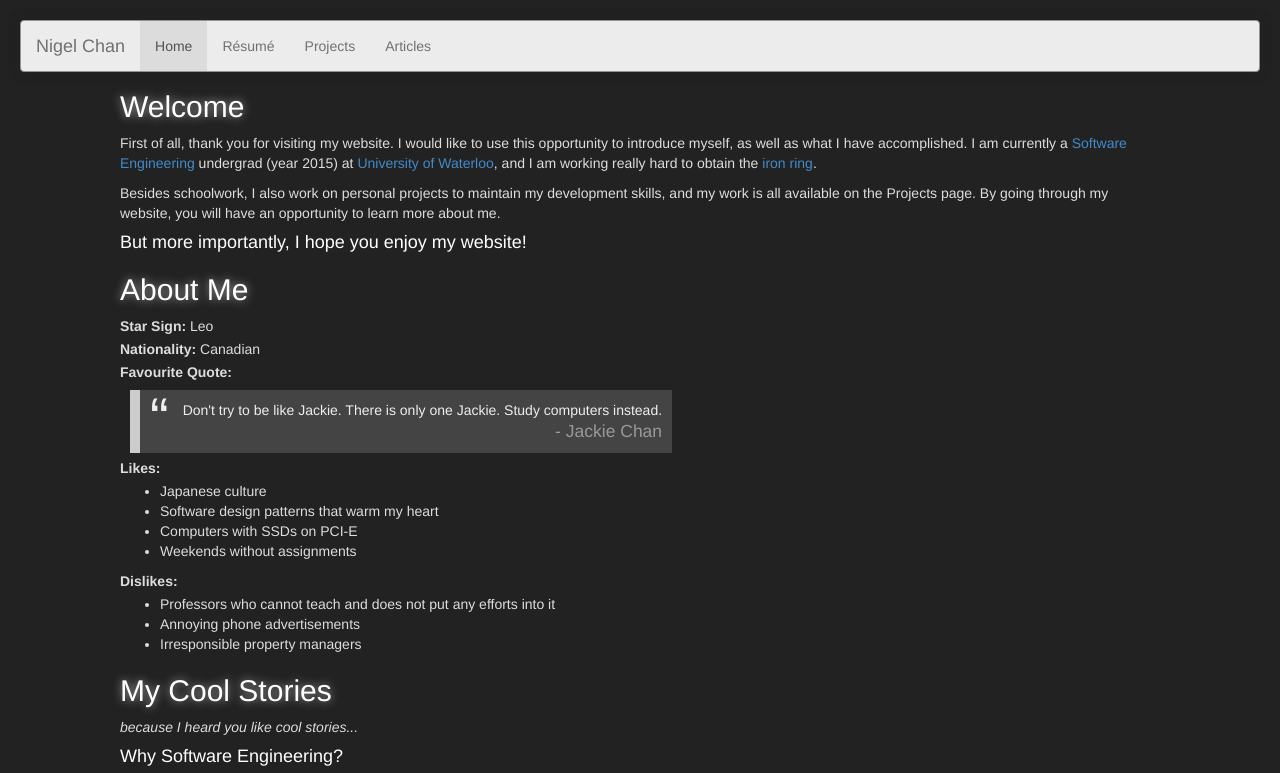
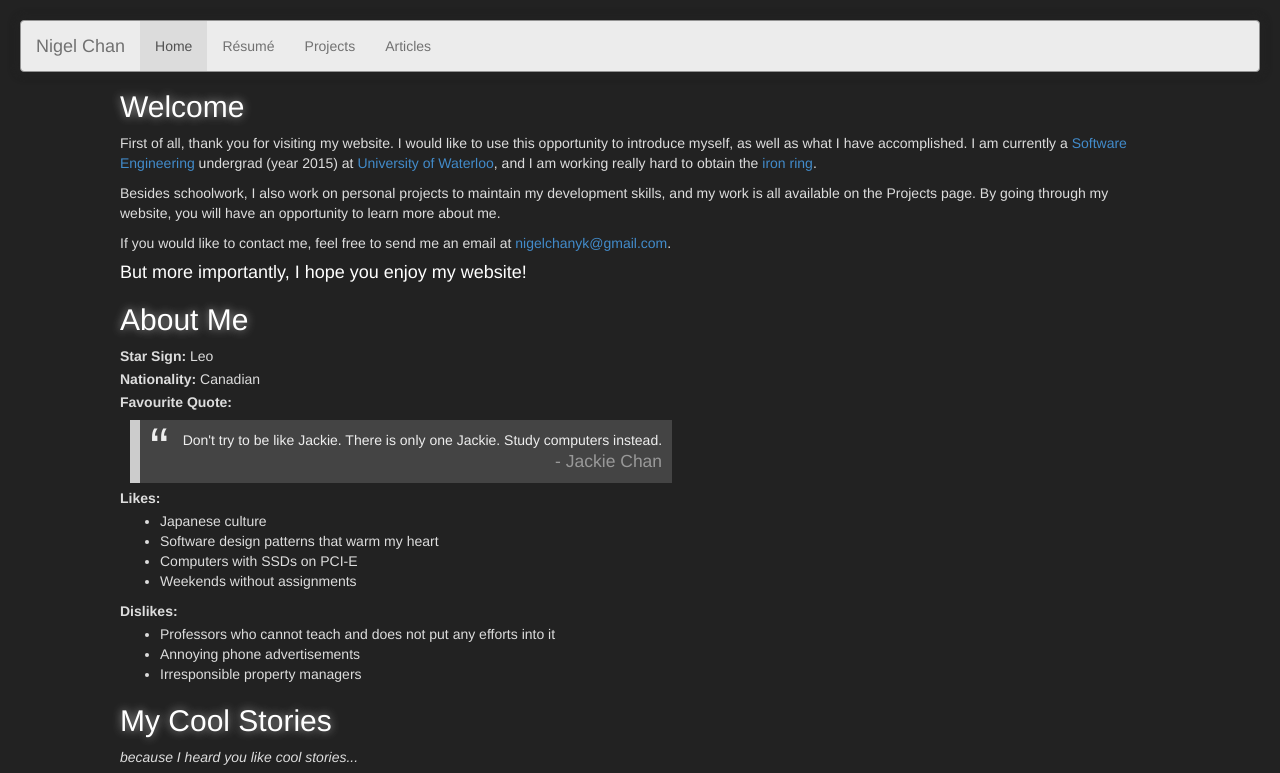
Before and after one commit to nigelchanyk/PersonalWebsiteV2, a plain HTML site: page index.html in a window 1280 px wide. Shown: the top 773 px of the page. Drawn offline with Linux system fonts and the light colour scheme.

Commit message:
Added email

```diff
--- a/templates/home.html
+++ b/templates/home.html
@@ -2,6 +2,7 @@
     <h2>Welcome</h2>
     <p>First of all, thank you for visiting my website. I would like to use this opportunity to introduce myself, as well as what I have accomplished. I am currently a <a href="http://www.softeng.uwaterloo.ca/" target="_blank">Software Engineering</a> undergrad (year 2015) at <a href="http://uwaterloo.ca/" target="_blank">University of Waterloo</a>, and I am working really hard to obtain the <a href="http://www.ironring.ca/" target="_blank">iron ring</a>.</p>
     <p>Besides schoolwork, I also work on personal projects to maintain my development skills, and my work is all available on the Projects page. By going through my website, you will have an opportunity to learn more about me.</p>
+	<p>If you would like to contact me, feel free to send me an email at <a href="mailto:nigelchanyk@gmail.com" target="_top">nigelchanyk@gmail.com</a>.</p>
     <h4>But more importantly, I hope you enjoy my website!</h4>
 
     <h2>About Me</h2>
```
